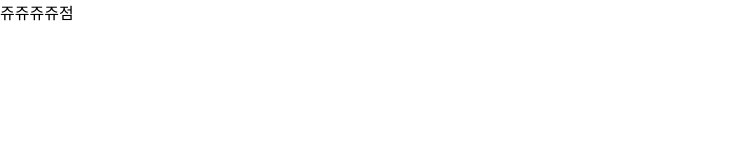
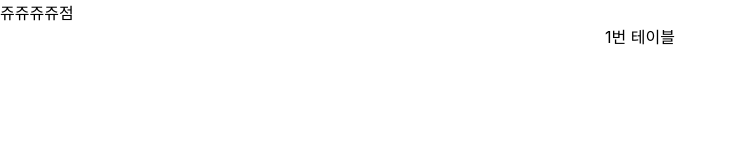
Before and after one commit to toyProjectETA-pay/pay, a React (Create React App) app in the folder front/: page /aehanmute/cart/id in a window 1280 px wide. Before the commit this address had no page. Shown: the top 160 px of the page, without its empty margins (0-737 px from the left). Built offline with nearby package versions, Linux system fonts and the light colour scheme.

Commit message:
250909_채_Nav 컴포넌트 수정

```diff
--- a/front/src/App.js
+++ b/front/src/App.js
@@ -45,8 +45,11 @@ function App() {
     });
   };
 
+  const [page, setPage] = useState('menu');
+
   return (
-    //id 부분에 테이블번호 들어갈 것
+    //id 부분에 테이블번호 들어갈 것 파라미터로 넣으면 좋을 듯 ?table=1 식으로.
+    //url 확정은 아니니 참고만 해주시고, 나중에 파라미터들은 암호화합싀다.
     <Router>
       <header>
         쥬쥬쥬쥬점
@@ -59,13 +62,20 @@ function App() {
             onChangeMenu={(key)=>{
               setActivated(key);
             }}
+            navUsedAt={(page)=>{ setPage(page); }}
+            navState={page}
             menuData={menu}
             menuQty={menuQty}
             onSelectMenu={onSelectMenu}
             currentState={menuQty}
           />
         } />
-        <Route path='/aehanmute/id/cart' element={<CartPage />} />
+        <Route path='/aehanmute/cart/id' element={
+          <CartPage
+            navUsedAt={(page)=>{ setPage(page); }}
+            navState={page}
+          />
+        } />
       </Routes>
     </Router>
   );
--- a/front/src/Comp/Nav.js
+++ b/front/src/Comp/Nav.js
@@ -2,9 +2,11 @@ import React from 'react'
 import '../styles/nav.css'
 
 const Nav = (props) => {
-
-    return (
-        <div className='nav'>
+    let contents;
+    let table_num = 1;  //dummy
+    if(props.navState === 'menu'){
+        contents = (
+            <>
                 <div
                     onClick={(e) => {
                         props.onChangeMenu('main');
@@ -37,6 +39,18 @@ const Nav = (props) => {
                 >
                     기타
                 </div>
+            </>
+        )
+    }
+    else if(props.navState === 'cart'){
+        contents = (
+            <span>{table_num}번 테이블</span>
+        )
+    }
+
+    return (
+        <div className='nav'>
+            {contents}
         </div>
     )
 }
--- a/front/src/Pages/CartPage.js
+++ b/front/src/Pages/CartPage.js
@@ -1,8 +1,14 @@
 import React from 'react'
+import Nav from '../Comp/Nav'
 
-const CartPage = () => {
+const CartPage = (props) => {
+  props.navUsedAt('cart');
   return (
-    <div>CartPage</div>
+    <>
+      <Nav
+        navState={props.navState}
+      />
+    </>
   )
 }
 
--- a/front/src/Pages/MenuPage.js
+++ b/front/src/Pages/MenuPage.js
@@ -6,11 +6,13 @@ import { useNavigate } from 'react-router-dom'
 
 const MenuPage = (props) => {
     const navigate = useNavigate();
+    props.navUsedAt('menu');
     return (
         <>
             <Nav
                 currentMenu={props.currentMenu}
                 onChangeMenu={props.onChangeMenu}
+                navState={props.navState}
             />
             <Menu
                 menuData={props.menuData}
@@ -19,7 +21,7 @@ const MenuPage = (props) => {
             />
             <OrderBtn
                 currentState={props.currentState}
-                onClick={()=> navigate('./cart')}
+                onClick={()=> navigate('/aehanmute/cart/id')}
             />
         </>
     )
```
Lines whose indentation alone changed are shown as unchanged.
